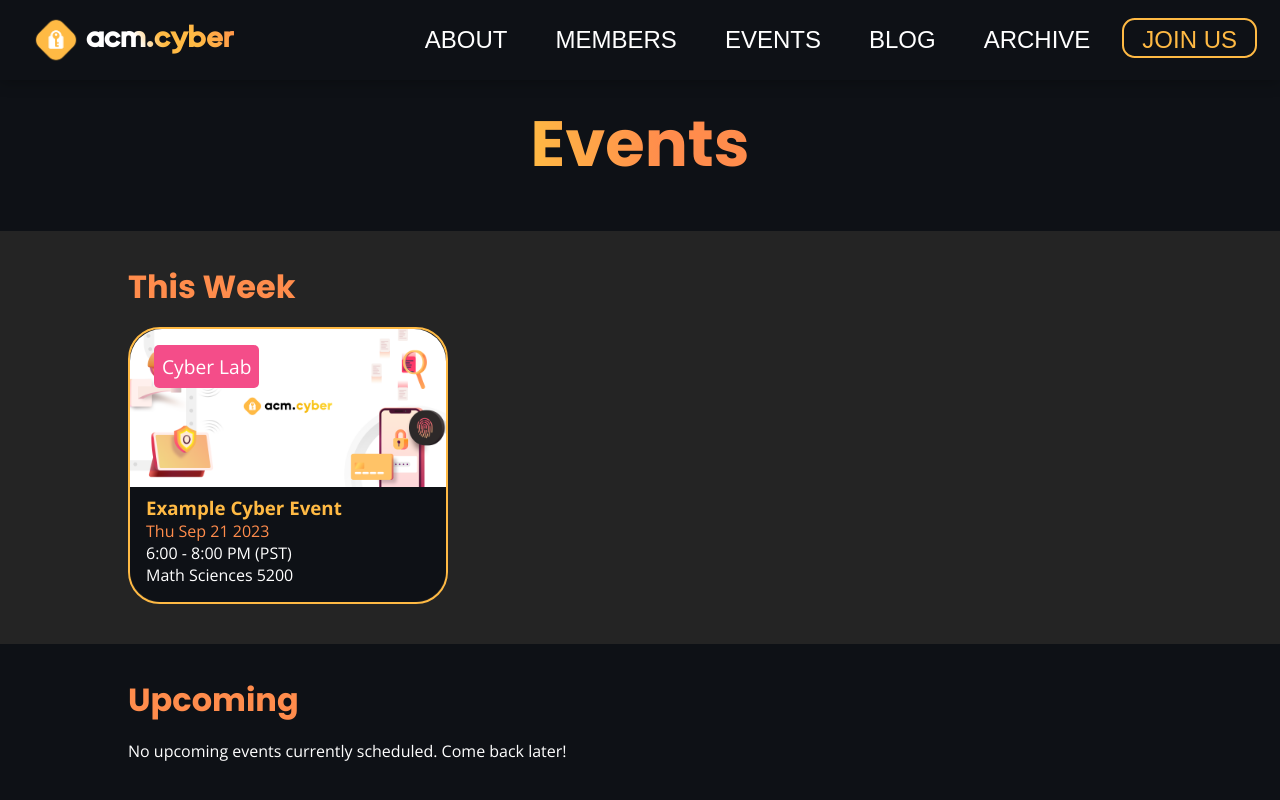
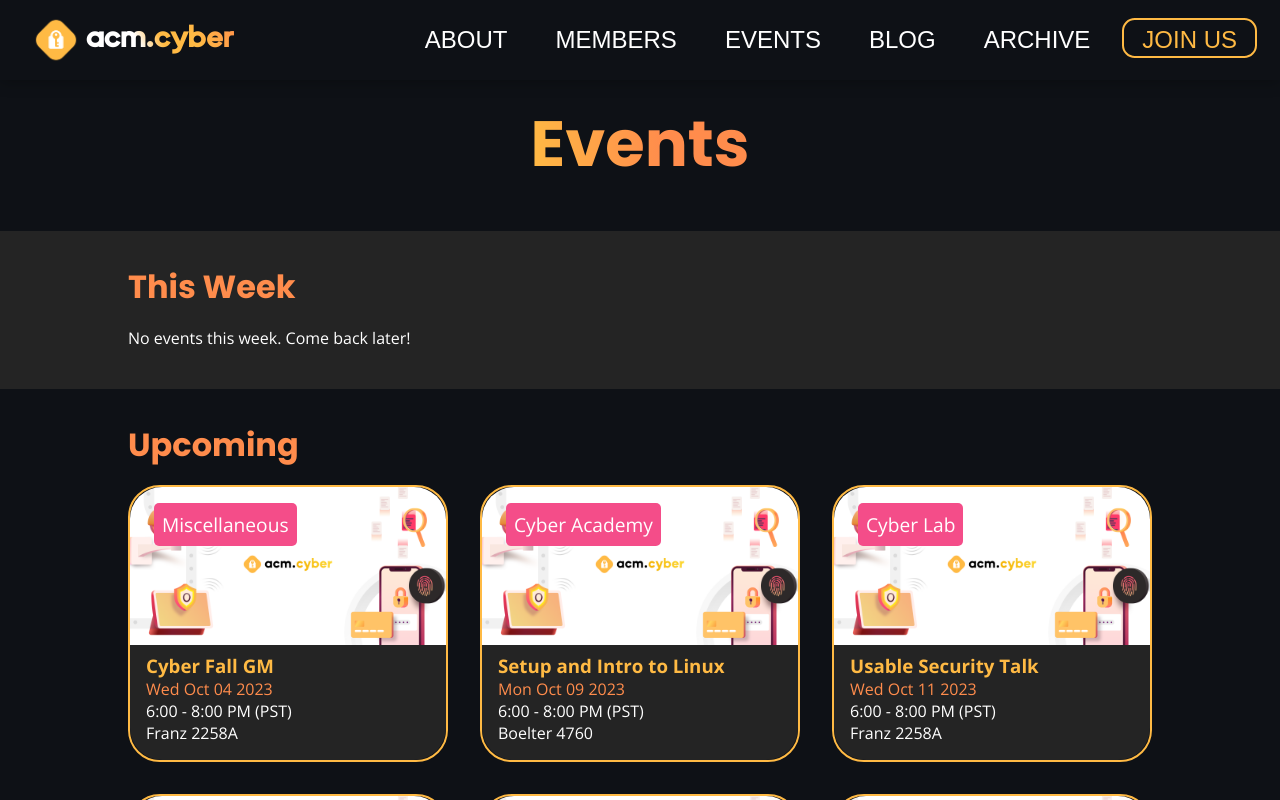
Before and after one commit to uclaacm/acmcyber.com, a Next.js app: page /events in a window 1280 px wide. Built offline with nearby package versions, Linux system fonts and the light colour scheme; a web font is replaced by a local one.

Commit message:
Update Fall Events

```diff
--- a/data/events.ts
+++ b/data/events.ts
@@ -60,21 +60,172 @@ export interface Event {
   description: string;
 }
 
-const matsci = "Math Sciences 5200";
-const defaultDescription =
-  "Lorem ipsum dolor sit amet, consectetur \
-  adipiscing elit, sed do eiusmod tempor incididunt ut labore et dolore \
-  magna aliqua. Ut enim ad minim veniam, quis nostrud exercitation \
-  ullamco laboris nisi ut aliquip ex ea commodo consequat. ";
+const CyLabLoc = "Franz 2258A";
+const CyAcLoc = "Boelter 4760";
+const time = "6:00 - 8:00 PM (PST)";
+
+const defaultDescription = "We are a group of hackers & developers passionate about cybersecurity. We break things for fun and work to improve our skills in a variety of disciplines, whether it be reverse engineering, binary exploitation, cryptography, or something entirely different. We aim to nurture the love of cybersecurity in the students at UCLA!"
 
 const eventsData: Event[] = [
   {
-    name: "Example Cyber Event",
+    name: "Cyber Fall GM",
+    description: defaultDescription,
+    type: EventKind.Misc,
+    date: new Date("10/4/23"),
+    time: time,
+    location: CyLabLoc,
+  },
+  {
+    name: "Setup and Intro to Linux",
+    description: defaultDescription,
+    type: EventKind.CyAc,
+    date: new Date("10/9/23"),
+    time: time,
+    location: CyAcLoc,
+  },
+  {
+    name: "Usable Security Talk",
     description: defaultDescription,
     type: EventKind.CyLab,
-    date: new Date(),
-    time: "6:00 - 8:00 PM (PST)",
-    location: matsci,
+    date: new Date("10/11/23"),
+    time: time,
+    location: CyLabLoc,
+  },
+  {
+    name: "File Forensics",
+    description: defaultDescription,
+    type: EventKind.CyAc,
+    date: new Date("10/16/23"),
+    time: time,
+    location: CyAcLoc,
+  },
+  {
+    name: "Machine Unlearning",
+    description: defaultDescription,
+    type: EventKind.CyLab,
+    date: new Date("10/18/23"),
+    time: time,
+    location: CyLabLoc,
+  },
+  {
+    name: "CTF #1: Intro to Pwn",
+    description: defaultDescription,
+    type: EventKind.PBR,
+    date: new Date("10/21/23"),
+    time: "12:00 - 6:00 PM (PST)",
+    location: "TBD",
+  },
+  {
+    name: "OSINT/Social Engineering",
+    description: defaultDescription,
+    type: EventKind.CyAc,
+    date: new Date("10/23/23"),
+    time: time,
+    location: CyAcLoc,
+  },
+  {
+    name: "Starbleed",
+    description: defaultDescription,
+    type: EventKind.CyLab,
+    date: new Date("10/25/23"),
+    time: time,
+    location: CyLabLoc,
+  },
+  {
+    name: "Study Social",
+    description: defaultDescription,
+    type: EventKind.Misc,
+    date: new Date("10/30/23"),
+    time: "TBD",
+    location: "TBD",
+  },
+  {
+    name: "Study Social",
+    description: defaultDescription,
+    type: EventKind.Misc,
+    date: new Date("11/01/23"),
+    time: "TBD",
+    location: "TBD",
+  },
+  {
+    name: "Robert Chen, OtterSec Guest Speaker",
+    description: defaultDescription,
+    type: EventKind.CyAc,
+    date: new Date("11/06/23"),
+    time: time,
+    location: CyAcLoc,
+  },
+  {
+    name: "Professor Tian Guest Speaker",
+    description: defaultDescription,
+    type: EventKind.CyLab,
+    date: new Date("11/08/23"),
+    time: time,
+    location: CyLabLoc,
+  },
+  {
+    name: "CTF #2: Federated Learning Attacks & Defenses",
+    description: defaultDescription,
+    type: EventKind.PBR,
+    date: new Date("11/11/23"),
+    time: "TBD",
+    location: "TBD",
+  },
+  {
+    name: "Intro to Web Hacking",
+    description: defaultDescription,
+    type: EventKind.CyAc,
+    date: new Date("11/13/23"),
+    time: time,
+    location: CyAcLoc,
+  },
+  {
+    name: "Cyber CTF Infrastructure",
+    description: defaultDescription,
+    type: EventKind.CyLab,
+    date: new Date("11/15/23"),
+    time: time,
+    location: CyLabLoc,
+  },
+  {
+    name: "Intro to Ghidra",
+    description: defaultDescription,
+    type: EventKind.CyAc,
+    date: new Date("11/20/23"),
+    time: time,
+    location: CyAcLoc,
+  },
+  {
+    name: "CTF #3: Garbled Circuits",
+    description: defaultDescription,
+    type: EventKind.PBR,
+    date: new Date("11/25/23"),
+    time: "TBD",
+    location: "TBD",
+  },
+  {
+    name: "Quines and Polygots",
+    description: defaultDescription,
+    type: EventKind.CyAc,
+    date: new Date("11/27/23"),
+    time: time,
+    location: CyAcLoc,
+  },
+  {
+    name: "Careers in Cyber",
+    description: defaultDescription,
+    type: EventKind.CyLab,
+    date: new Date("11/29/23"),
+    time: time,
+    location: CyLabLoc,
+  },
+  {
+    name: "AI x Cyber: Symposium",
+    description: defaultDescription,
+    type: EventKind.CyAc,
+    date: new Date("12/04/23"),
+    time: time,
+    location: CyAcLoc,
   },
 ];
 
--- a/data/members.ts
+++ b/data/members.ts
@@ -94,7 +94,7 @@ const members: PersonInfoProps[] = [
   {
     name: "Victoria Choi",
     role: "Officer",
-    bio: "2nd year Computer Science major",
+    bio: "Hi I'm Victoria! I'm a second year computer science major from Chino Hills. I like to crochet, play golf, and go on picnics/boba runs.",
     pronouns: "she/her",
     photo: "victoria.jpg",
   },
```
Also changed, not shown: styles/Blog.module.scss (line endings or trailing spaces).
